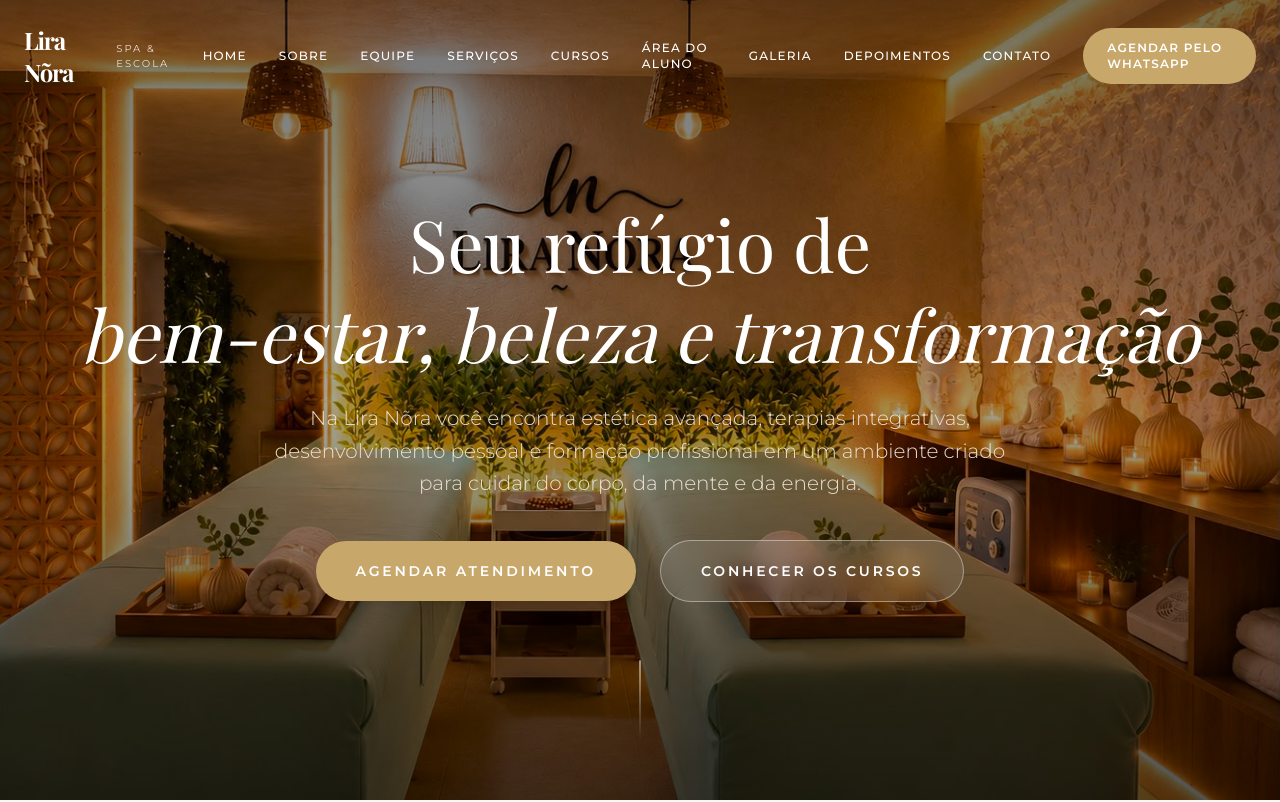
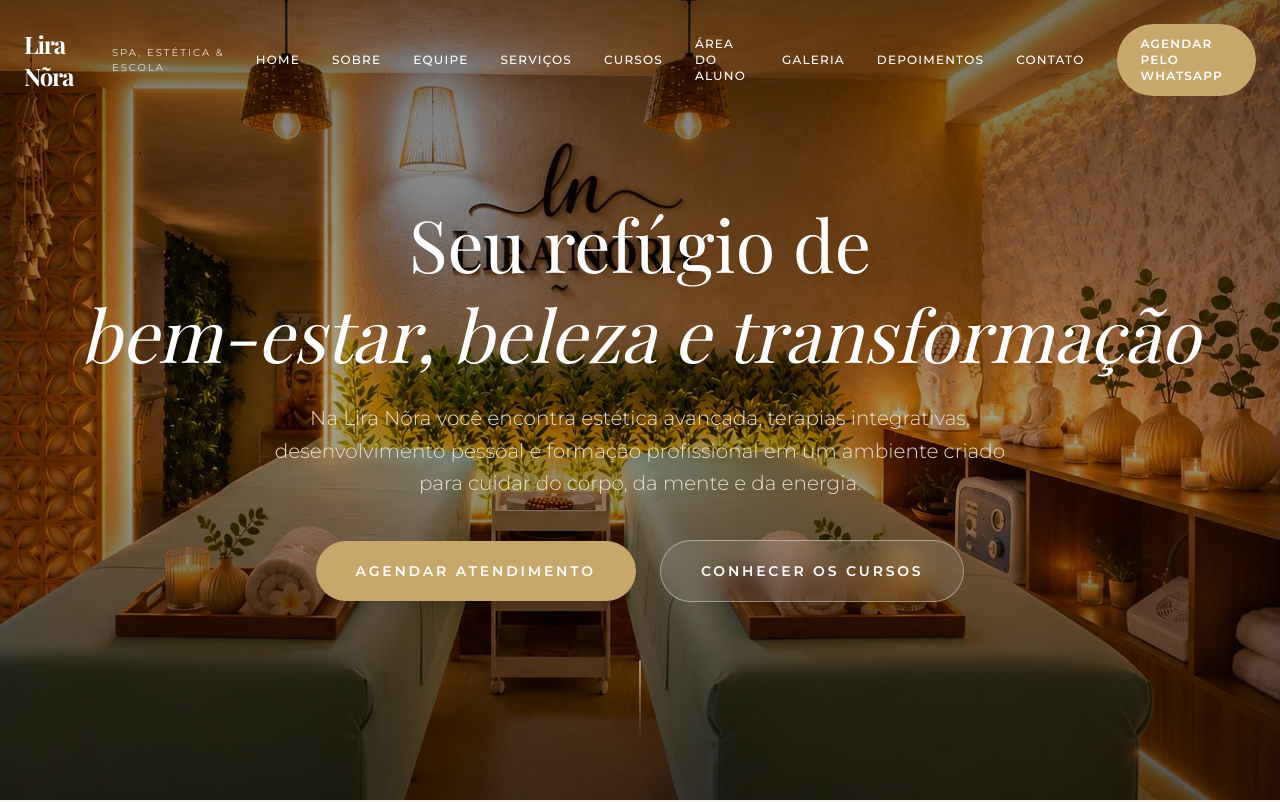
Before and after one commit to CMFA14/lira-nra-spa-website, a React (Vite) app: page / in a window 1280 px wide. Shown: the top 802 px of the page. Built offline with nearby package versions, Linux system fonts and the light colour scheme; a web font is replaced by a local one.

Commit message:
feat: atualizar nome da marca para Lira Nõra Spa, Estética & Escola no Navbar e Footer

```diff
--- a/src/App.tsx
+++ b/src/App.tsx
@@ -284,7 +284,7 @@ const Navbar = () => {
       <div className="container mx-auto px-6 flex justify-between items-center">
         <div className="flex items-center gap-2">
           <span className={`text-2xl font-serif font-bold tracking-tighter ${scrolled ? 'text-sage' : 'text-white'}`}>Lira Nõra</span>
-          <span className={`text-[10px] uppercase tracking-[0.2em] font-sans ${scrolled ? 'text-wood' : 'text-sand'}`}>Spa & Escola</span>
+          <span className={`text-[10px] uppercase tracking-[0.2em] font-sans ${scrolled ? 'text-wood' : 'text-sand'}`}>Spa, Estética & Escola</span>
         </div>
 
         <div className="hidden lg:flex items-center space-x-8">
@@ -942,7 +942,7 @@ const Footer = () => (
         </div>
       </div>
       <div className="border-t border-sand pt-8 flex flex-col md:flex-row justify-between items-center text-[10px] uppercase tracking-widest text-wood/50">
-        <p>© 2024 Lira Nõra Spa & Escola. Todos os direitos reservados.</p>
+        <p>© 2024 Lira Nõra Spa, Estética & Escola. Todos os direitos reservados.</p>
         <p className="mt-4 md:mt-0">Desenvolvido com sofisticação</p>
       </div>
     </div>
```
